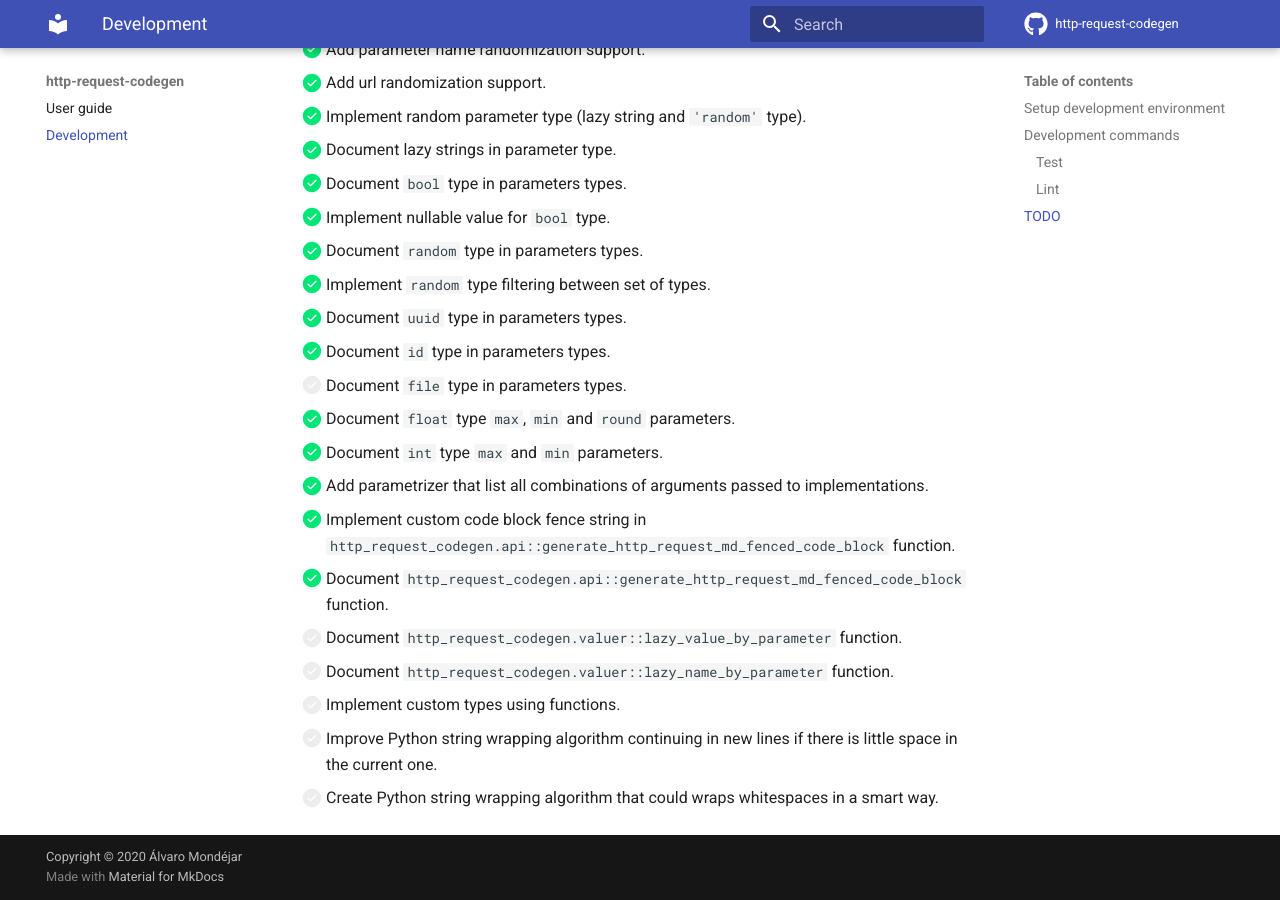
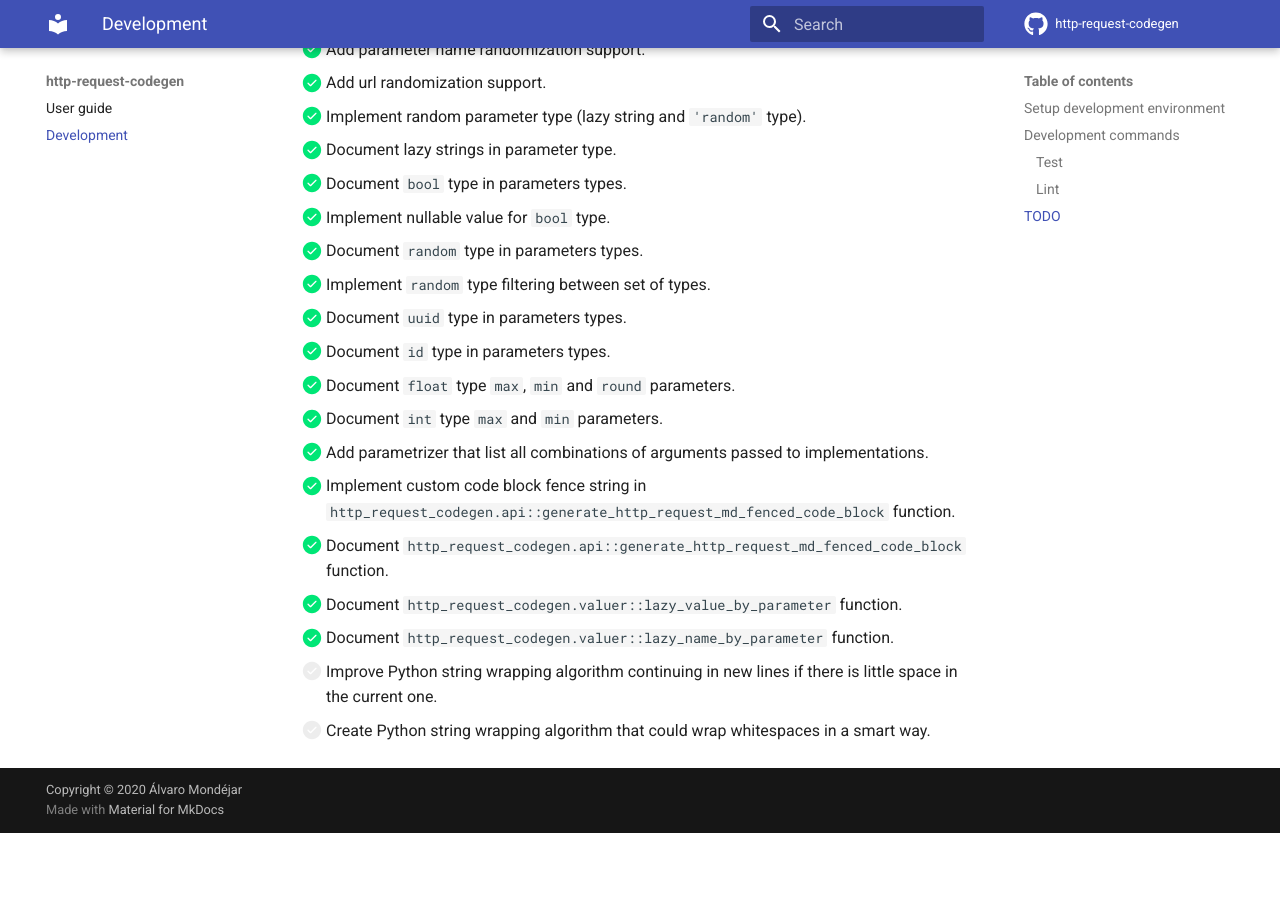
Before and after one commit to mondeja/http-request-codegen, an MkDocs documentation site: the page built from docs/dev.md, in a window 1280 px wide and 900 px high, scrolled down 952 px. Built offline with MkDocs 1.6.1 and Material for MkDocs 9.7.7, drawn with Linux system fonts in a browser that asks for light colours; comment, search, counter and statistics services are not loaded; after the commit the page ends 1785 px from its top, so only the background shows below that.

Commit message:
Improve documentation and remove 'file' parameter type.

```diff
--- a/docs/dev.md
+++ b/docs/dev.md
@@ -72,7 +72,6 @@ pre-commit run --all-files
 - [x] Implement ``random`` type filtering between set of types.
 - [x] Document ``uuid`` type in parameters types.
 - [x] Document ``id`` type in parameters types.
-- [ ] Document ``file`` type in parameters types.
 - [x] Document ``float`` type ``max``, ``min`` and ``round`` parameters.
 - [x] Document ``int`` type ``max`` and ``min`` parameters.
 - [x] Add parametrizer that list all combinations of arguments passed to
@@ -81,10 +80,9 @@ pre-commit run --all-files
  `http_request_codegen.api::generate_http_request_md_fenced_code_block` function.
 - [x] Document `http_request_codegen.api::generate_http_request_md_fenced_code_block`
  function.
-- [ ] Document `http_request_codegen.valuer::lazy_value_by_parameter` function.
-- [ ] Document `http_request_codegen.valuer::lazy_name_by_parameter` function.
-- [ ] Implement custom types using functions.
+- [x] Document `http_request_codegen.valuer::lazy_value_by_parameter` function.
+- [x] Document `http_request_codegen.valuer::lazy_name_by_parameter` function.
 - [ ] Improve Python string wrapping algorithm continuing in new lines if there
  is little space in the current one.
-- [ ] Create Python string wrapping algorithm that could wraps whitespaces in a
+- [ ] Create Python string wrapping algorithm that could wrap whitespaces in a
  smart way.
```
Also changed, not shown: docs/index.md (+0 -8 lines), 1 other file.
